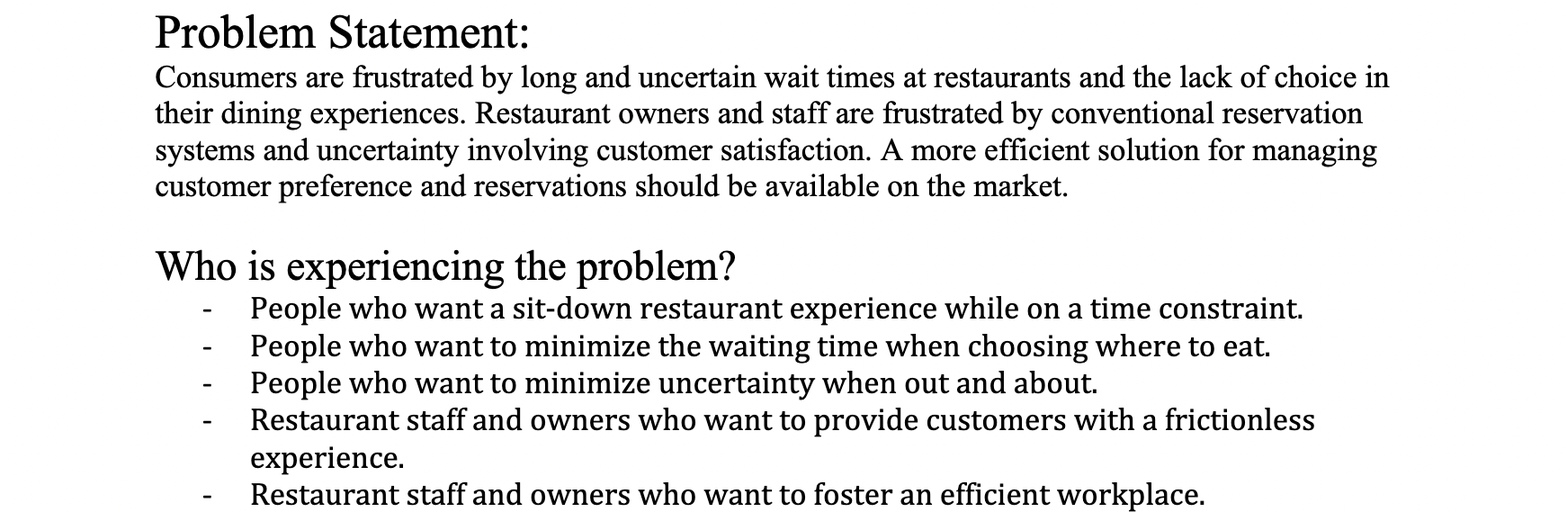
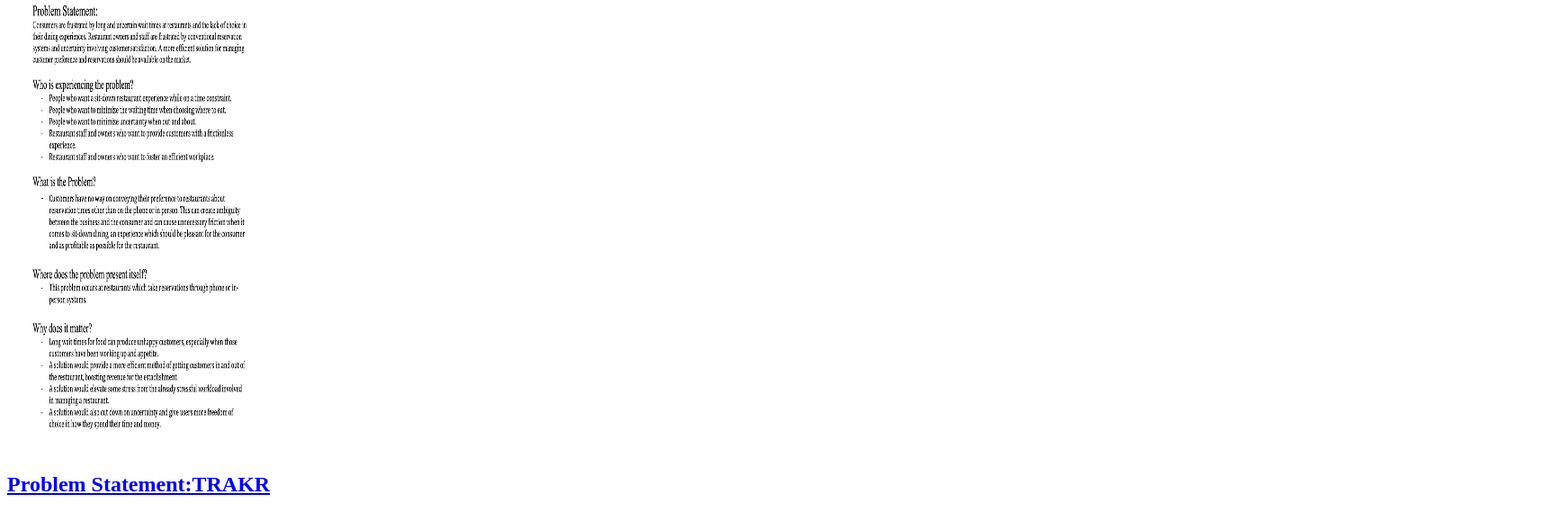
Before and after one commit to t0nyfat/t0nyfat.github.io, a plain HTML site: page index.html in a window 1280 px wide. Shown: the part 79-648 px from the top of the page at 90% size, 1742 px wide, since content can reach past the window. Drawn offline with Linux system fonts and the light colour scheme.

Commit message:
Add files via upload

```diff
--- a/index.html
+++ b/index.html
@@ -7,14 +7,16 @@
         <h1>Tony Lin's CSCE 190 Site</h1>
 
         <section class = "assignment">
-            <a href="problem-statement.pdf"><img src="ProblemStatementSS.png"></a>
+            <a href="problem-statement.pdf"><img src="ProblemStatementSS.png"
+                width="300"
+                height="500"
+                /></a>
             <section class = "ass-details">
-                <a href="problem-statement.pdf">Problem Statement pdf<h2>Problem Statement:TRAKR</h2></a>
+                <a href="problem-statement.pdf"><h2>Problem Statement:TRAKR</h2></a>
                 <p>Consumers are frustrated by long and uncertain wait times at restaurants and the lack of choice in
                     their dining experiences. Restaurant owners and staff are frustrated by conventional reservation
                     systems and uncertainty involving customer satisfaction. A more efficient solution for managing
                     customer preference and reservations should be available on the market. </p>
-                    <a href="problem-statement.pdf">Problem Statement pdf</a>
             </section>
         </section>
     </body>
```
